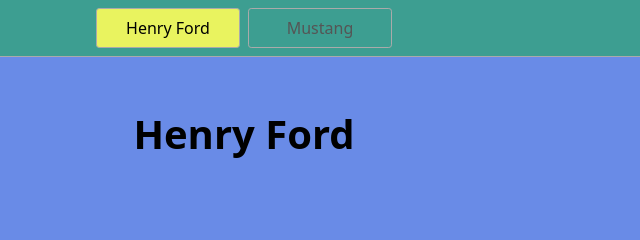
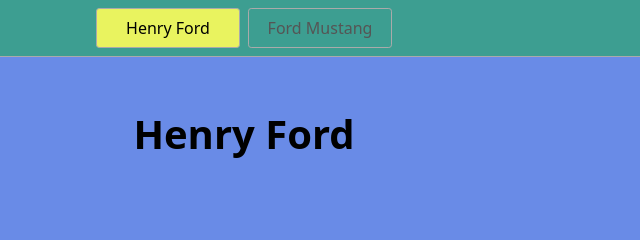
Before and after one commit to Grzegorz-ux/Henry-Ford, a website: page index.html in a window 1280 px wide. Shown: the top 240 px of the page, 396-1036 px from the left. Drawn offline with Linux system fonts and the light colour scheme.

Commit message:
Update index.html

```diff
--- a/index.html
+++ b/index.html
@@ -11,7 +11,7 @@
   <body>
     <nav>
       <a href="/" aria-current="page">Henry Ford</a>
-      <a href="/page2.html">Mustang</a>
+      <a href="/page2.html">Ford Mustang</a>
     </nav>
     <main>
       <h1>Henry Ford</h1>
```
